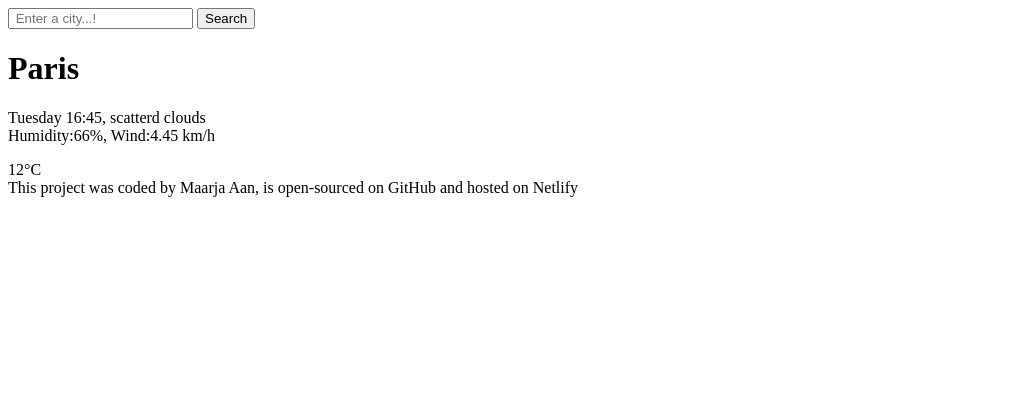
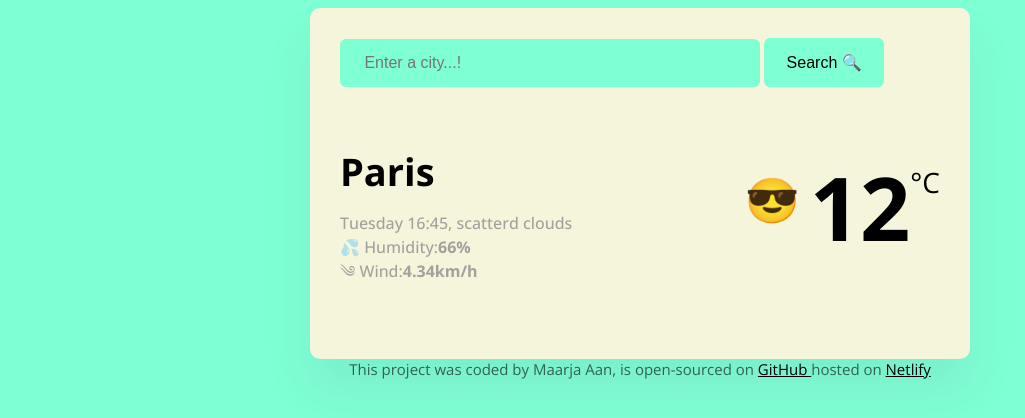
Before and after one commit to maarjaAan/weather-report, a plain HTML site: page index.html in a window 1280 px wide. Shown: the whole page, without its empty margins (0-1025 px from the left). Drawn offline with nearby package versions, Linux system fonts and the light colour scheme.

Commit message:
added basick css file

```diff
--- /dev/null
+++ b/index.css
@@ -0,0 +1,83 @@
+body{
+    background-color: aquamarine;
+    font-family: "Open Sans", sans-serif;
+}
+a{
+    color:black;
+}
+main{
+    padding:30px 0;
+}
+.weather{
+    background-color: beige;
+    max-width: 600px;
+    margin:0 auto;
+    padding: 30px;
+    border-radius: 10px;
+    box-shadow:  0 30px 50px rgba(65, 50, 100, 0.08);
+
+}
+header{
+    padding:0 0 30px 0;
+
+}
+.search-form-input{
+    background-color:aquamarine;
+    border:none;
+    border-radius: 6px;
+    width: 70%;
+    font-size:16px;
+    padding:15px 20px;
+}
+.search-form-button{
+    background-color: aquamarine;
+
+    border:none;
+    border-radius: 6px;
+    width: 20%;
+    font-size:16px;
+    padding:15px 20px;
+}
+.weather-city{
+    margin: 0;
+    font-size: 38px;
+    line-height: 48px;
+}
+.weather-details{
+    font-size: 16px;
+    color: rgba(39, 33, 66, 0.4);
+    line-height: 24px;
+    font-weight: 500;
+
+}
+.weather-app{
+    display: flex;
+    justify-content: space-between;
+
+}
+.weather-temeprature-container{
+    display:flex;
+
+}
+.temperature-icon{
+    font-size: 44px;
+    margin-top: 22px;
+
+}
+.temperature {
+    font-size: 88px;
+    margin-left: 10px;
+    font-weight: bold;
+  }
+  .temperature-unit {
+    margin-top: 16px;
+    font-size: 28px;
+  }
+
+
+
+  footer{
+    text-align: center;
+    font-size: 15px;
+    color:rgb(0,0,0,0.6);
+  }
--- a/index.html
+++ b/index.html
@@ -3,32 +3,53 @@
 <head>
     <meta charset="UTF-8">
     <meta name="viewport" content="width=device-width, initial-scale=1.0">
+    <link rel="preconnect" href="https://fonts.googleapis.com">
+<link rel="preconnect" href="https://fonts.gstatic.com" crossorigin>
+<link href="https://fonts.googleapis.com/css2?family=Open+Sans:ital,wght@0,300..800;1,300..800&display=swap" rel="stylesheet">
     <title>weather-report</title>
+    <link rel="stylesheet" href="index.css">
 </head>
 <body>
+    <div class="weather">
     <header>
-        <form>
-            <input type="sesrch" placeholder=" Enter a city...!"requierd/>
-            <input type="submit" value="Search"/>
+        <form class="search-form">
+            <input
+            type="search"
+            placeholder=" Enter a city...!"requierd
+             class="search-form-input"
+             />
+            <input type="submit" value="Search 🔍"
+            class="search-form-button"/>
         </form>
 </header>
 <main>
-    <div>
-        <h1>
+    <div class="weather-app">
+       <div>
+        <h1 class="weather-city">
             Paris
         </h1>
-        <p>
+        <p class="weather-details">
             Tuesday 16:45, scatterd clouds
             <br/>
-            Humidity:66%, Wind:4.45 km/h
+            💦 Humidity:<strong>66%</strong>
+            <br/>
+            ༄ Wind:<strong>4.34km/h</strong>
         </p>
     </div>
-    <div> 12°C</div>
+    <div  class="weather-temeprature-container">
+        <div class="temperature-icon">😎</div>
+        <div class="temperature">12</div>
+        <div class="temperature-unit">°C</div>
+        </div>
 
+
+</div>
+</div>
 </main>
 <footer>
-    This project was coded by Maarja Aan, is open-sourced on GitHub and hosted on Netlify
+    This project was coded by Maarja Aan, is open-sourced on <a href="https://github.com/maarjaAan/weather-report">  GitHub </a> hosted on <a href="https://outsideweather.netlify.app/" >Netlify </a>
 
 </footer>
+</div>
 </body>
 </html>
```
